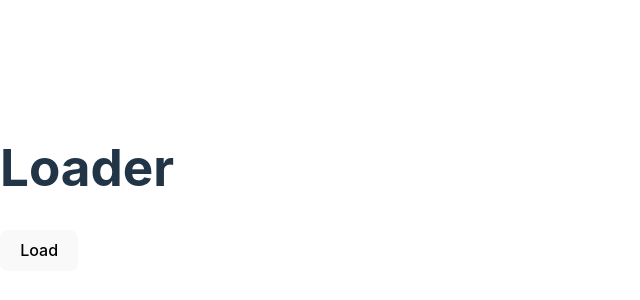
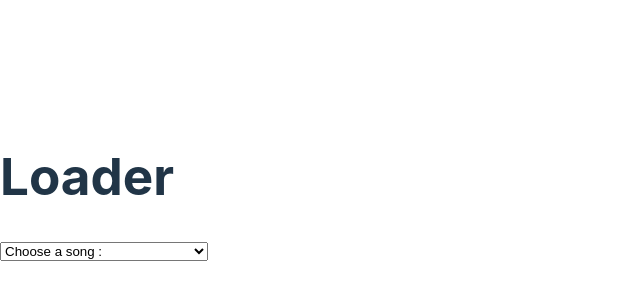
Before and after one commit to stevebarakat/loader, a React (Vite) app: page / in a window 1280 px wide. Shown: the part 212-512 px from the top of the page, without its empty margins (0-640 px from the left). Built offline with nearby package versions, Linux system fonts and the light colour scheme.

Commit message:
check in

```diff
--- a/package.json
+++ b/package.json
@@ -13,11 +13,13 @@
     "@xstate/react": "^4.0.3",
     "react": "^18.2.0",
     "react-dom": "^18.2.0",
+    "uuid": "^9.0.1",
     "xstate": "^5.5.2"
   },
   "devDependencies": {
     "@types/react": "^18.2.43",
     "@types/react-dom": "^18.2.17",
+    "@types/uuid": "^9.0.8",
     "@typescript-eslint/eslint-plugin": "^6.14.0",
     "@typescript-eslint/parser": "^6.14.0",
     "@vitejs/plugin-react": "^4.2.1",
--- a/src/Loader.tsx
+++ b/src/Loader.tsx
@@ -1,23 +1,34 @@
+import { songs } from "./assets/songs";
 import { MachineContext } from "./machine";
 import { californiaUberAlles } from "./california-uber-alles";
-
-const SOURCE_SONG = californiaUberAlles;
 
 function Loader() {
   const { send } = MachineContext.useActorRef();
   const state = MachineContext.useSelector((s) => s);
   console.log("state", state.value);
 
+  function handleSongSelect(event: React.ChangeEvent<HTMLSelectElement>) {
+    const song = songs.find((song) => song.slug === event.target.value);
+    if (song) send({ type: "LOAD.SONG", sourceSong: song });
+  }
+
   return (
     <div>
       <h1>Loader</h1>
-      <button
-        onClick={() => {
-          send({ type: "LOAD.SONG", sourceSong: SOURCE_SONG });
-        }}
+      <select
+        name="songs"
+        onChange={handleSongSelect}
+        value={state.context.sourceSong?.slug ?? ""}
       >
-        Load
-      </button>
+        <option value="" disabled>
+          Choose a song :
+        </option>
+        {songs.map((song) => (
+          <option key={song.id} value={song.slug}>
+            {song.artist} - {song.title}
+          </option>
+        ))}
+      </select>
     </div>
   );
 }
--- /dev/null
+++ b/src/assets/songs/aDayInTheLife.ts
@@ -0,0 +1,36 @@
+import { v4 as uuid } from "uuid";
+
+export const aDayInTheLife = {
+  id: uuid(),
+  title: "A Day In The Life",
+  slug: "a-day-in-the-life",
+  artist: "The Beatles",
+  year: "1967",
+  studio: "Abby Road",
+  location: "London, England",
+  bpm: 79,
+  start: 0.5,
+  end: 267,
+  tracks: [
+    {
+      id: uuid(),
+      name: "Bass/Drums",
+      path: "https://ioxpcmpvgermtfqxwykx.supabase.co/storage/v1/object/public/songs/aDayInTheLife/bass-drums.mp3",
+    },
+    {
+      id: uuid(),
+      name: "Instruments",
+      path: "https://ioxpcmpvgermtfqxwykx.supabase.co/storage/v1/object/public/songs/aDayInTheLife/instruments.mp3",
+    },
+    {
+      id: uuid(),
+      name: "Orchestra",
+      path: "https://ioxpcmpvgermtfqxwykx.supabase.co/storage/v1/object/public/songs/aDayInTheLife/orchestra.mp3",
+    },
+    {
+      id: uuid(),
+      name: "Vocals",
+      path: "https://ioxpcmpvgermtfqxwykx.supabase.co/storage/v1/object/public/songs/aDayInTheLife/vox.mp3",
+    },
+  ],
+};
--- /dev/null
+++ b/src/assets/songs/blueMonday.ts
@@ -0,0 +1,56 @@
+import { v4 as uuid } from "uuid";
+
+export const blueMonday = {
+  id: uuid(),
+  title: "Blue Monday",
+  slug: "blue-monday",
+  artist: "New Order",
+  year: "1986",
+  studio: "Britannia Row Studios",
+  location: "London, England",
+  bpm: 139,
+  start: 0,
+  end: 490,
+  tracks: [
+    {
+      id: uuid(),
+      name: "Drums 1",
+      path: "https://ioxpcmpvgermtfqxwykx.supabase.co/storage/v1/object/public/songs/blueMonday/01-Drums-01.mp3",
+    },
+    {
+      id: uuid(),
+      name: "Drums 2",
+      path: "https://ioxpcmpvgermtfqxwykx.supabase.co/storage/v1/object/public/songs/blueMonday/02-Drums-02.mp3",
+    },
+    {
+      id: uuid(),
+      name: "Drums 3",
+      path: "https://ioxpcmpvgermtfqxwykx.supabase.co/storage/v1/object/public/songs/blueMonday/03-Drums-03.mp3",
+    },
+    {
+      id: uuid(),
+      name: "SynthBass",
+      path: "https://ioxpcmpvgermtfqxwykx.supabase.co/storage/v1/object/public/songs/blueMonday/04-Synth-Bass.mp3",
+    },
+    {
+      id: uuid(),
+      name: "Bass Gtr",
+      path: "https://ioxpcmpvgermtfqxwykx.supabase.co/storage/v1/object/public/songs/blueMonday/05-Real-Bass.mp3",
+    },
+    {
+      id: uuid(),
+      name: "Synths 1",
+      path: "https://ioxpcmpvgermtfqxwykx.supabase.co/storage/v1/object/public/songs/blueMonday/07-Synths-01.mp3",
+    },
+    {
+      id: uuid(),
+      name: "Synths 2",
+      path: "https://ioxpcmpvgermtfqxwykx.supabase.co/storage/v1/object/public/songs/blueMonday/08-Synths-02.mp3",
+    },
+    {
+      id: uuid(),
+      name: "Vocals",
+      path: "https://ioxpcmpvgermtfqxwykx.supabase.co/storage/v1/object/public/songs/blueMonday/06-Vocals.mp3",
+    },
+  ],
+};
--- /dev/null
+++ b/src/assets/songs/everlong.ts
@@ -0,0 +1,62 @@
+import { v4 as uuid } from "uuid";
+
+export const everlong = {
+  id: uuid(),
+  title: "Everlong",
+  slug: "everlong",
+  artist: "Foo Fighters",
+  year: "1997",
+  studio: "Grandmaster Recorders",
+  location: "Hollywood, CA",
+  bpm: 158,
+  start: 0,
+  end: 250,
+  tracks: [
+    {
+      id: uuid(),
+      songSlug: "everlong",
+      name: "Kick",
+      path: "https://ioxpcmpvgermtfqxwykx.supabase.co/storage/v1/object/public/songs/everlong/01.kick.ogg",
+    },
+    {
+      id: uuid(),
+      songSlug: "everlong",
+      name: "Snare",
+      path: "https://ioxpcmpvgermtfqxwykx.supabase.co/storage/v1/object/public/songs/everlong/02.snare.ogg",
+    },
+    {
+      id: uuid(),
+      songSlug: "everlong",
+      name: "Room",
+      path: "https://ioxpcmpvgermtfqxwykx.supabase.co/storage/v1/object/public/songs/everlong/03.room.ogg",
+    },
+    {
+      id: uuid(),
+      songSlug: "everlong",
+      name: "Bass",
+      path: "https://ioxpcmpvgermtfqxwykx.supabase.co/storage/v1/object/public/songs/everlong/04.bass.ogg",
+    },
+    {
+      id: uuid(),
+      songSlug: "everlong",
+      name: "Guitar",
+      path: "https://ioxpcmpvgermtfqxwykx.supabase.co/storage/v1/object/public/songs/everlong/05.gtr.ogg",
+    },
+    {
+      id: uuid(),
+      name: "Vocals",
+      path: "https://ioxpcmpvgermtfqxwykx.supabase.co/storage/v1/object/public/songs/everlong/06.vox.ogg",
+    },
+    {
+      id: uuid(),
+      name: "Extras",
+      path: "https://ioxpcmpvgermtfqxwykx.supabase.co/storage/v1/object/public/songs/everlong/07.extra.ogg",
+    },
+    {
+      id: uuid(),
+      songSlug: "everlong",
+      name: "Crowd",
+      path: "https://ioxpcmpvgermtfqxwykx.supabase.co/storage/v1/object/public/songs/everlong/08.crowd.ogg",
+    },
+  ],
+};
--- /dev/null
+++ b/src/assets/songs/index.ts
@@ -0,0 +1,13 @@
+import { everlong } from "./everlong";
+import { justDance } from "./justDance";
+import { aDayInTheLife } from "./aDayInTheLife";
+import { roxanne } from "./roxanne";
+import { blueMonday } from "./blueMonday";
+
+export const songs: SourceSong[] = [
+  aDayInTheLife,
+  everlong,
+  roxanne,
+  blueMonday,
+  justDance,
+];
--- /dev/null
+++ b/src/assets/songs/justDance.ts
@@ -0,0 +1,51 @@
+import { v4 as uuid } from "uuid";
+
+export const justDance = {
+  id: uuid(),
+  title: "Just Dance",
+  slug: "just-dance",
+  artist: "Lady Gaga",
+  year: "2008",
+  studio: "Record Plant Studios",
+  location: "Los Angeles, CA",
+  bpm: 119,
+  start: 4,
+  end: 248,
+  tracks: [
+    {
+      id: uuid(),
+      name: "Kick",
+      path: "https://ioxpcmpvgermtfqxwykx.supabase.co/storage/v1/object/public/songs/justDance/kickdrum.mp3",
+    },
+    {
+      id: uuid(),
+      name: "Snare",
+      path: "https://ioxpcmpvgermtfqxwykx.supabase.co/storage/v1/object/public/songs/justDance/snare.mp3",
+    },
+    {
+      id: uuid(),
+      name: "Cymbals",
+      path: "https://ioxpcmpvgermtfqxwykx.supabase.co/storage/v1/object/public/songs/justDance/cymbals.mp3",
+    },
+    {
+      id: uuid(),
+      name: "Synth 1",
+      path: "https://ioxpcmpvgermtfqxwykx.supabase.co/storage/v1/object/public/songs/justDance/synth1.mp3",
+    },
+    {
+      id: uuid(),
+      name: "Synth 2",
+      path: "https://ioxpcmpvgermtfqxwykx.supabase.co/storage/v1/object/public/songs/justDance/synth2.mp3",
+    },
+    {
+      id: uuid(),
+      name: "Extra Synth",
+      path: "https://ioxpcmpvgermtfqxwykx.supabase.co/storage/v1/object/public/songs/justDance/extrasynth.mp3",
+    },
+    {
+      id: uuid(),
+      name: "Vocals",
+      path: "https://ioxpcmpvgermtfqxwykx.supabase.co/storage/v1/object/public/songs/justDance/vocals.mp3",
+    },
+  ],
+};
--- /dev/null
+++ b/src/assets/songs/roxanne.ts
@@ -0,0 +1,36 @@
+import { v4 as uuid } from "uuid";
+
+export const roxanne = {
+  id: uuid(),
+  title: "Roxanne",
+  artist: "The Police",
+  year: "1978",
+  studio: "Surrey Sound Studios",
+  location: "Leatherhead, Surrey, U.K.",
+  slug: "roxanne",
+  bpm: 92,
+  start: 1,
+  end: 180,
+  tracks: [
+    {
+      id: uuid(),
+      name: "Drums",
+      path: "https://ioxpcmpvgermtfqxwykx.supabase.co/storage/v1/object/public/songs/roxanne/Roxanne_Drums.mp3",
+    },
+    {
+      id: uuid(),
+      name: "Bass",
+      path: "https://ioxpcmpvgermtfqxwykx.supabase.co/storage/v1/object/public/songs/roxanne/Roxanne_Bass.mp3",
+    },
+    {
+      id: uuid(),
+      name: "Guitar",
+      path: "https://ioxpcmpvgermtfqxwykx.supabase.co/storage/v1/object/public/songs/roxanne/Roxanne_Guitar.mp3",
+    },
+    {
+      id: uuid(),
+      name: "Vocals",
+      path: "https://ioxpcmpvgermtfqxwykx.supabase.co/storage/v1/object/public/songs/roxanne/Roxanne_Vocal.mp3",
+    },
+  ],
+};
--- a/src/machine.ts
+++ b/src/machine.ts
@@ -75,7 +75,7 @@ export const machine = createMachine(
 
         async function decodeAudio(path: string) {
           console.log("path", path);
-          const response = await fetch(`california-uber-alles/${path}`);
+          const response = await fetch(path);
           return actx?.decodeAudioData(await response.arrayBuffer());
         }
         async function createAudioBuffers(tracks: SourceTrack[]) {
```
Also changed, not shown: src/Mixer.tsx (added, +30 -0 lines), src/Track.tsx (added, +7 -0 lines), src/assets/songs/defaultData.ts (added, +34 -0 lines), src/assets/fonts/digital-7.woff (added), 1 other file (tests, documents, lock files or other folders).
